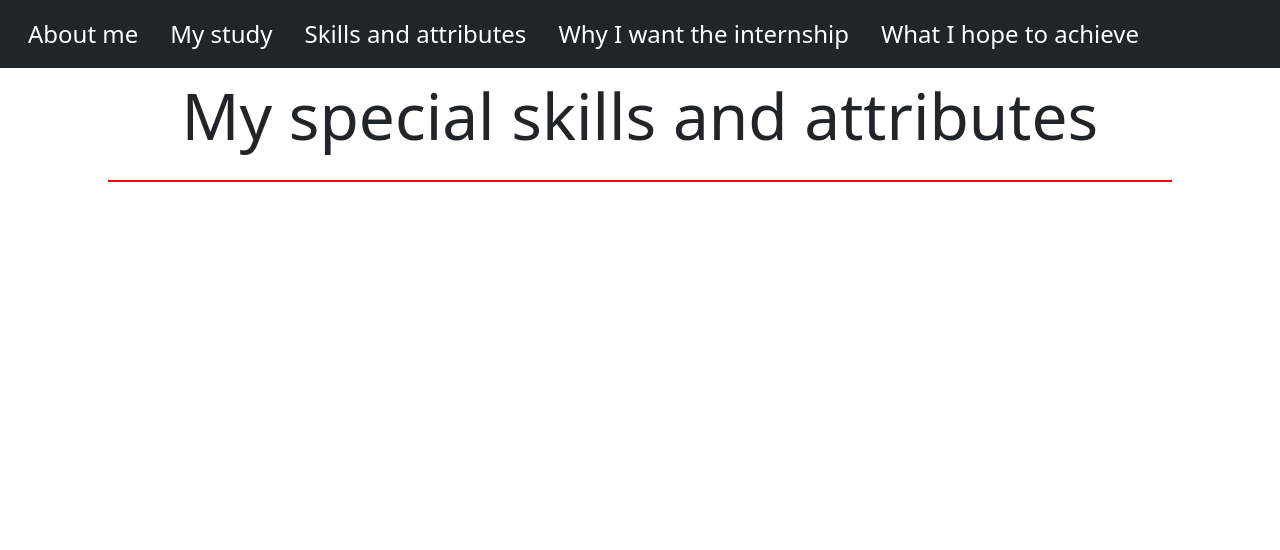
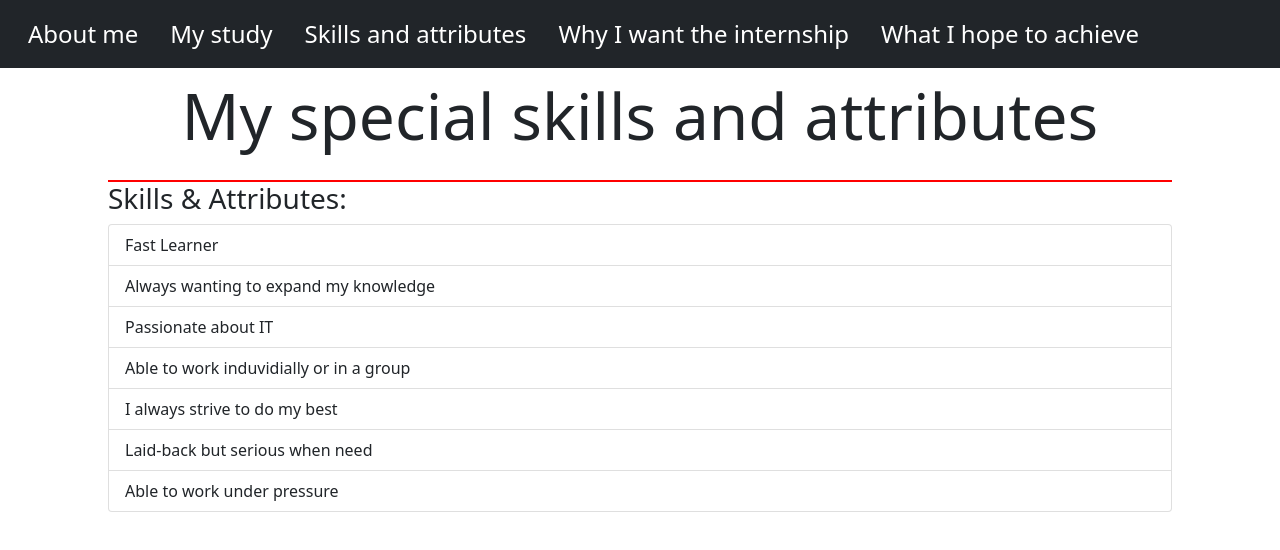
Before and after one commit to Hayden-McD/Firebrand-Application, a React (Create React App) app in the folder firebrand-application/: page /skills in a window 1280 px wide. Shown: the top 550 px of the page. Built offline with nearby package versions, Linux system fonts and the light colour scheme.

Commit message:
Added skills and attributes in a list on the skills page

```diff
--- a/firebrand-application/src/Pages/aboutMe.js
+++ b/firebrand-application/src/Pages/aboutMe.js
@@ -18,7 +18,7 @@ const AboutMe = () => {
 
       <div class="paragraph">
         <p>
-          Over the years I have had many interests from Air Cadets to playing with all things electronic. I have gained a particular interest in crypto mining, 3d-printing,
+          Over the years I have had many interests from Air Cadets to playing with all things electronic. I have gained a particular interest in 3d-printing,
           Gaming, Mountain biking and cars to name a few.
         </p>
       </div>
@@ -26,7 +26,7 @@ const AboutMe = () => {
       <div class="paragraph">
         <p>
           I always like to keep myself busy by working on small projects or expanding my knowledge.
-          I chose to study I.T as I felt this aligned with my areas of interest.
+          I chose to study IT as I felt this aligned with my areas of interest.
         </p>
       </div>
     </>
--- a/firebrand-application/src/Pages/skills.js
+++ b/firebrand-application/src/Pages/skills.js
@@ -1,3 +1,5 @@
+import { ListGroup } from "react-bootstrap";
+
 const Skills = () => {
 
   return (
@@ -5,6 +7,20 @@ const Skills = () => {
       <div class="page-title">
         <p>My special skills and attributes</p>
       </div>
+      <div class="paper-container-left">
+        <h3>
+          Skills & Attributes:
+        </h3>
+        <ListGroup class="papers-list">
+          <ListGroup.Item>Fast Learner</ListGroup.Item>
+          <ListGroup.Item>Always wanting to expand my knowledge</ListGroup.Item>
+          <ListGroup.Item>Passionate about IT</ListGroup.Item>
+          <ListGroup.Item>Able to work induvidially or in a group</ListGroup.Item>
+          <ListGroup.Item>I always strive to do my best</ListGroup.Item>
+          <ListGroup.Item>Laid-back but serious when need </ListGroup.Item>
+          <ListGroup.Item>Able to work under pressure</ListGroup.Item>
+        </ListGroup>
+      </div>
     </>
   )
 }
```
